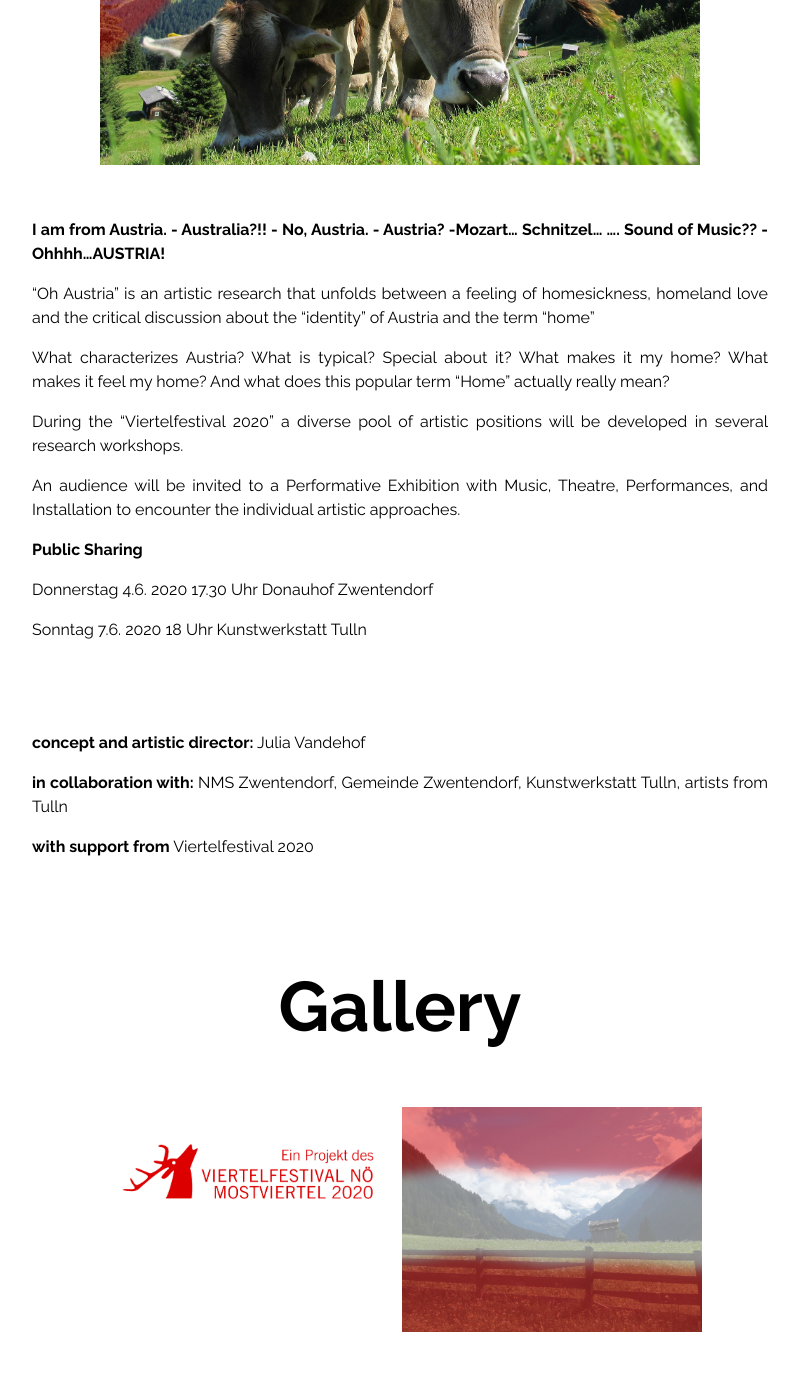
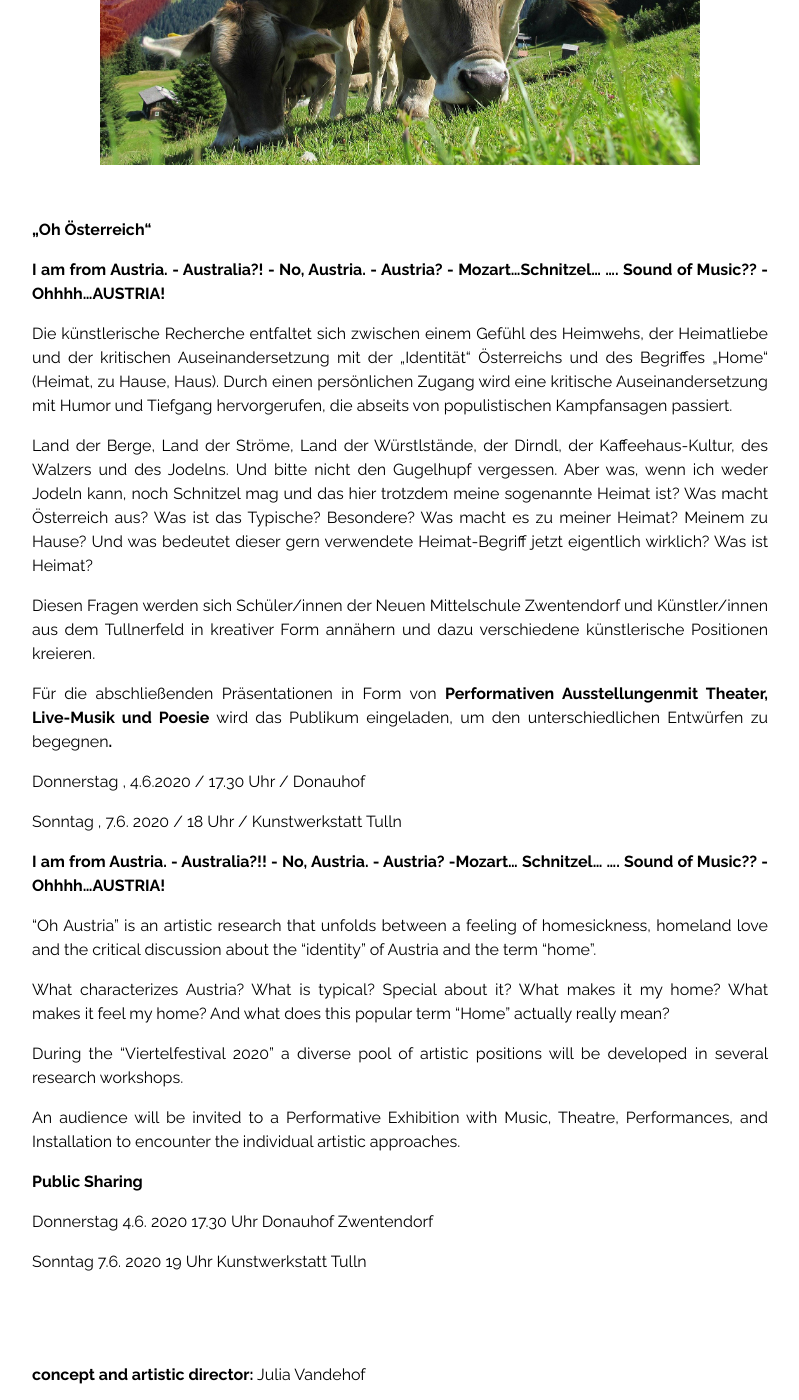
Before and after one commit to matteocarpi/julia, a Jekyll site: the page built from _posts/2019-11-01-oh-austria.md, in a window 1280 px wide and 1400 px high, scrolled down 608 px. Shown: the whole window, without its empty margins (240-1039 px from the left). Built offline with Jekyll 4.4.1, drawn with Linux system fonts in a browser that asks for light colours.

Commit message:
Update from Forestry.io Julia Proeglhoef updated _posts/2019-11-01-oh-austria.md

```diff
--- a/_posts/2019-11-01-oh-austria.md
+++ b/_posts/2019-11-01-oh-austria.md
@@ -16,22 +16,36 @@ current: true
 only_current: false
 main_pictures:
 - "/uploads/oh österreich kuh .jpg"
-description: |-
-  **I am from Austria. - Australia?!! - No, Austria. - Austria? -Mozart... Schnitzel... .... Sound of Music?? - Ohhhh...AUSTRIA!**
-
-  "Oh Austria" is an artistic research that unfolds between a feeling of homesickness, homeland love and the critical discussion about the "identity" of Austria and the term "home”
-
-  What characterizes Austria? What is typical? Special about it? What makes it my home? What makes it feel my home? And what does this popular term “Home” actually really mean?
-
-  During the “Viertelfestival 2020” a diverse pool of artistic positions will be developed in several research workshops.
-
-  An audience will be invited to a Performative Exhibition with Music, Theatre, Performances, and Installation to encounter the individual artistic approaches.
-
-  **Public Sharing**
-
-  Donnerstag 4.6. 2020 17.30 Uhr Donauhof Zwentendorf
-
-  Sonntag 7.6. 2020 18 Uhr Kunstwerkstatt Tulln
+description: "**„Oh Österreich“** \n\n**I am from Austria. - Australia?! - No, Austria.
+  - Austria? - Mozart...Schnitzel... .... Sound of Music?? - Ohhhh...AUSTRIA!**\n\nDie
+  künstlerische Recherche entfaltet sich zwischen einem Gefühl des Heimwehs, der Heimatliebe
+  und der kritischen Auseinandersetzung mit der „Identität“ Österreichs und des Begriffes
+  „Home“ (Heimat, zu Hause, Haus). Durch einen persönlichen Zugang wird eine kritische
+  Auseinandersetzung mit Humor und Tiefgang hervorgerufen, die abseits von populistischen
+  Kampfansagen passiert.\n\nLand der Berge, Land der Ströme, Land der Würstlstände,
+  der Dirndl, der Kaffeehaus-Kultur, des Walzers und des Jodelns. Und bitte nicht
+  den Gugelhupf vergessen. Aber was, wenn ich weder Jodeln kann, noch Schnitzel mag
+  und das hier trotzdem meine sogenannte Heimat ist? Was macht Österreich aus? Was
+  ist das Typische? Besondere? Was macht es zu meiner Heimat? Meinem zu Hause? Und
+  was bedeutet dieser gern verwendete Heimat-Begriff jetzt eigentlich wirklich? Was
+  ist Heimat?\n\nDiesen Fragen werden sich Schüler/innen der Neuen Mittelschule Zwentendorf
+  und Künstler/innen aus dem Tullnerfeld in kreativer Form annähern und dazu verschiedene
+  künstlerische Positionen kreieren.\n\nFür die abschließenden Präsentationen in Form
+  von **Performativen Ausstellungenmit Theater, Live-Musik und Poesie** wird das Publikum
+  eingeladen, um den unterschiedlichen Entwürfen zu begegnen**.**\n\nDonnerstag ,
+  4.6.2020 / 17.30 Uhr / Donauhof\n\nSonntag , 7.6. 2020 / 18 Uhr / Kunstwerkstatt
+  Tulln\n\n**I am from Austria. - Australia?!! - No, Austria. - Austria? -Mozart...
+  Schnitzel... .... Sound of Music?? - Ohhhh...AUSTRIA!**\n\n\"Oh Austria\" is an
+  artistic research that unfolds between a feeling of homesickness, homeland love
+  and the critical discussion about the \"identity\" of Austria and the term \"home”.\n\nWhat
+  characterizes Austria? What is typical? Special about it? What makes it my home?
+  What makes it feel my home? And what does this popular term “Home” actually really
+  mean?\n\nDuring the “Viertelfestival 2020” a diverse pool of artistic positions
+  will be developed in several research workshops.\n\nAn audience will be invited
+  to a Performative Exhibition with Music, Theatre, Performances, and Installation
+  to encounter the individual artistic approaches.\n\n**Public Sharing**\n\nDonnerstag
+  4.6. 2020 17.30 Uhr Donauhof Zwentendorf\n\nSonntag 7.6. 2020 19 Uhr Kunstwerkstatt
+  Tulln"
 gallery:
 - "/uploads/RGB_VFNOE_Logo_2020_Projekt_kompakt_rot.jpg"
 - "/uploads/oh öst.jpg"
```
